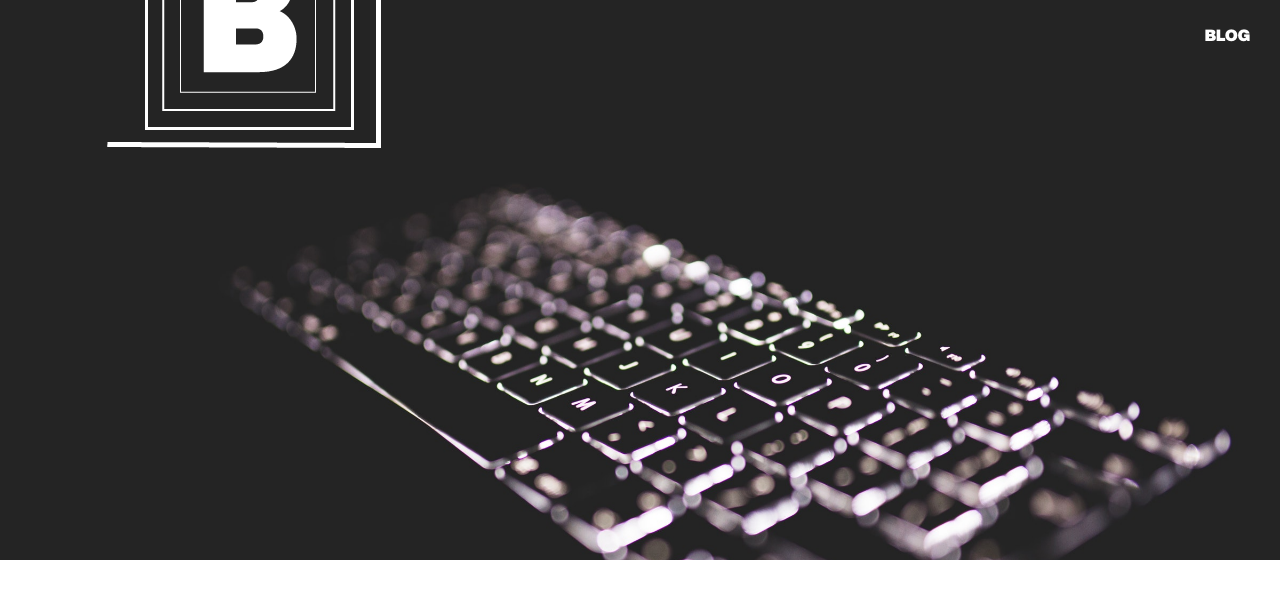
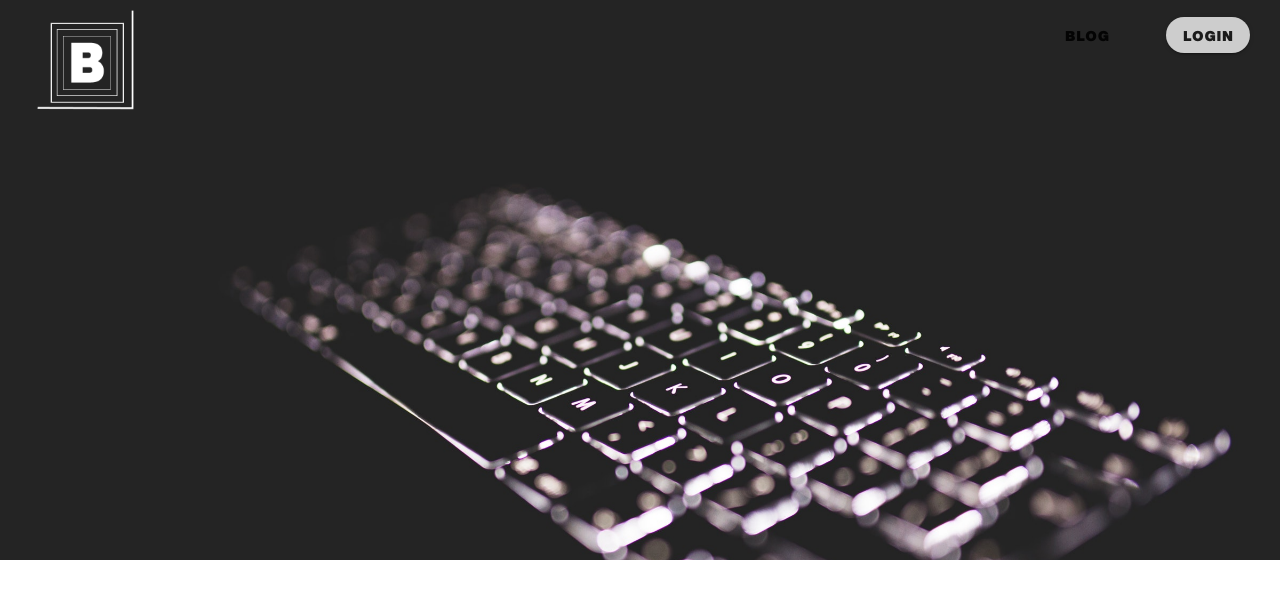
Before and after one commit to jinjja00/cryptocurrencyapp, a Vue app in the folder client/: page / in a window 1280 px wide. Shown: the top 598 px of the page. Built offline with nearby package versions, Linux system fonts and the light colour scheme.

Commit message:
Create Navbar component

```diff
--- /dev/null
+++ b/client/src/components/Navbar.vue
@@ -0,0 +1,47 @@
+<template>
+     <nav class="navbar">
+         <div class="logome">
+             <img  class="logo" src="../assets/logoB.png">
+         </div>
+            <ul class="main-nav">
+                <li>
+                    <v-btn text class="nav-links">BLOG</v-btn>
+                </li>
+                <li>
+                    <v-btn rounded color="#CDCDCD" class="nav-links" to="/Login">Login</v-btn>
+                </li>
+            </ul>
+        </nav>
+</template>
+
+<script>
+    export default {
+
+    }
+</script>
+
+<style scoped>
+    .navbar {
+        display: flex;
+        justify-content: space-between;
+        padding-bottom: 0;
+        height: 70px;
+        align-items: center;
+    }
+    .main-nav {
+        display: flex;
+        margin-right: 30px;
+        flex-direction: row;
+        justify-content: flex-end;
+    }
+    .nav-links {
+        margin-left: 40px;
+        color: #fff;
+        text-decoration: none;
+    }
+    .logo {
+        margin-top: 15%;
+        max-width: 35%;
+        height: auto !important;
+    }
+</style>
--- a/client/src/views/Homepage.vue
+++ b/client/src/views/Homepage.vue
@@ -1,51 +1,25 @@
 <template>
     <div>
        <header class="background">
-         <nav class="navbar">
-            <img  class="logo" src="../assets/logoB.png">
-            <ul class="main-nav">
-                <li>
-                    <a href="#" class="nav-links">BLOG</a>
-                </li>
-            </ul>
-        </nav>
+         <Navbar/>
        </header>
     </div>
 </template>
 
 <script>
+    import Navbar from "@/components/Navbar.vue"
     export default {
-
+        components: {
+            Navbar
+        }
     }
 </script>
 
 <style  scoped>
-    .navbar {
-        display: flex;
-        justify-content: space-between;
-        padding-bottom: 0;
-        height: 70px;
-        align-items: center;
-    }
     .background {
         background: url('../assets/keyboardbanner.jpg') no-repeat center center fixed;
         background-size: cover;
         height: 70vh;
         overflow: hidden;
     }
-    .main-nav {
-        display: flex;
-        margin-right: 30px;
-        flex-direction: row;
-        justify-content: flex-end;
-    }
-    .nav-links {
-        margin-left: 40px;
-        color: #fff;
-        text-decoration: none;
-    }
-    .logo {
-        max-width: 50%;
-height: auto !important;
-    }
 </style>
```
